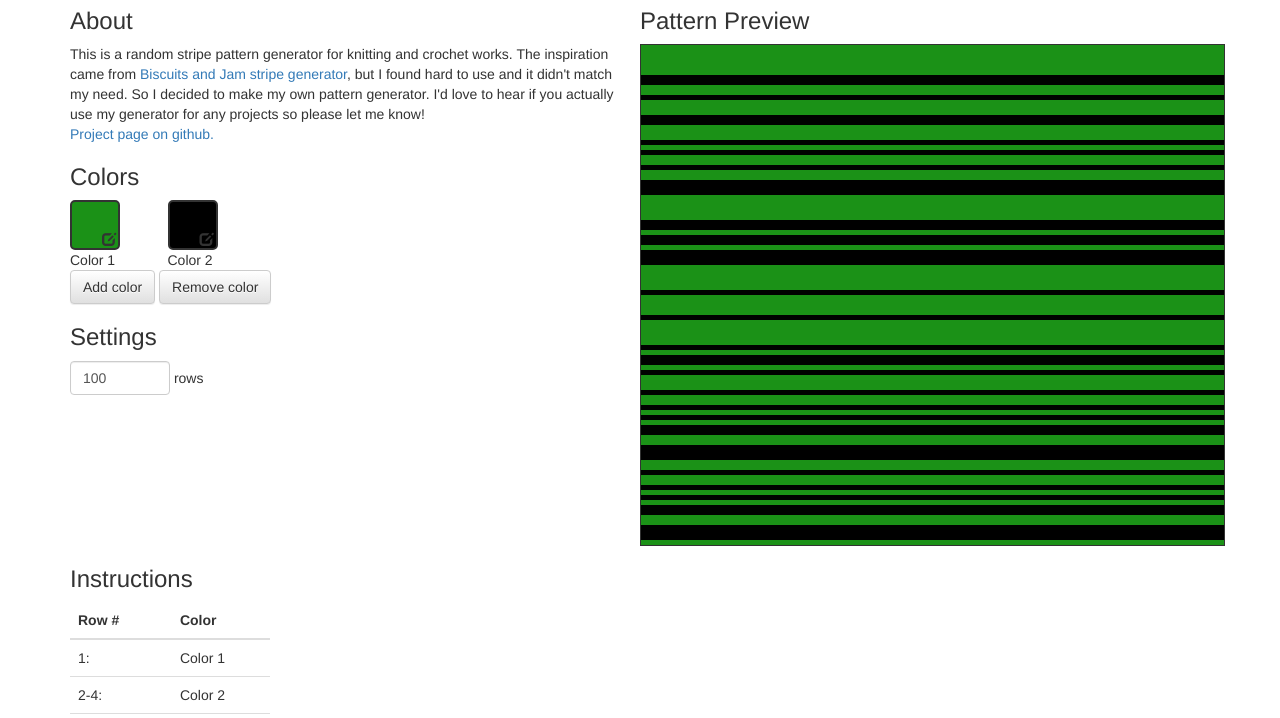
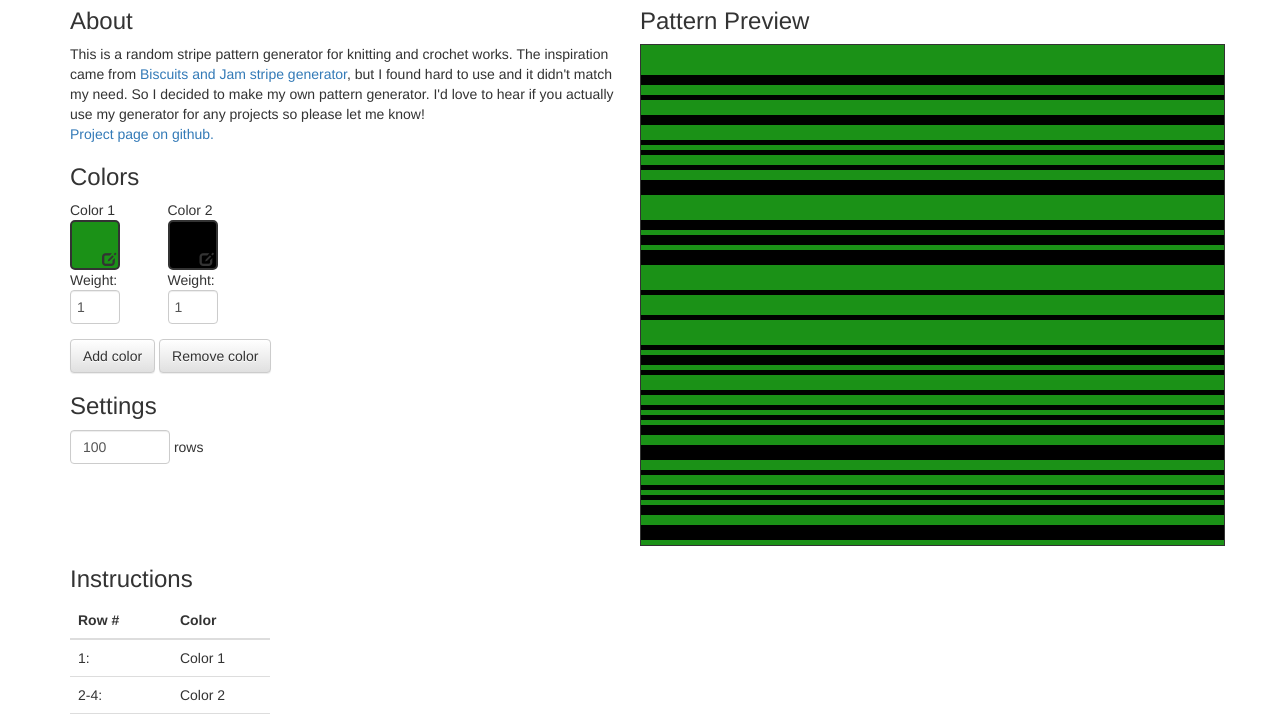
Before and after one commit to seirene/randomstripes, a plain HTML site: page index.html in a window 1280 px wide. Shown: the part 82-800 px from the top of the page. Drawn offline with nearby package versions, Linux system fonts and the light colour scheme.

Commit message:
Added inputs for weights

```diff
--- a/css/main.css
+++ b/css/main.css
@@ -6,6 +6,10 @@
 	text-align: right;
 	line-height:5.5em;
 	padding-right: 2px;
+}
+#pickers input{
+	width:50px;
+	padding: 0px 0px 0px 6px;
 }
 .colorrow {
 	width:100%;
--- a/index.html
+++ b/index.html
@@ -57,7 +57,7 @@
 
 	<h3 >Colors</h3>
 
-	<div class="row" id="pickers">
+	<div class="row form-group" id="pickers">
 	</div>
 	<button id="addColorButton" type="button" class="btn btn-default">
 	  Add color
@@ -95,6 +95,7 @@ $("document").ready(function(){
 		hiddenColors: [
 			{color:"b3e8dc", weight:1},
 			{color:"cf69cf", weight:1},
+			{color:"990099", weight:1},
 			{color:"ffffff", weight:1}
 		],
 		rows: [],
@@ -105,8 +106,9 @@ $("document").ready(function(){
 	function createColorPicker(i){
 		$('#pickers').append(
 			"<div class='col-xs-2 colorlabel'>" +
+			"Color "+ (i + 1) +
 				"<div id='picker"+i+"' class='colorpicker'><i class='glyphicon glyphicon-edit'></i> </div>" +
-			"Color "+ (i + 1) +
+			"Weight:<input id='weight"+i+"' class='form-control' type='number' maxlength='2' value='" + model.colors[i].weight + "'>" +
 			"</div>");
 		$('#picker' + i).colpick({
 			layout:'hex',
@@ -120,6 +122,10 @@ $("document").ready(function(){
 		}).keyup(function(){
 			$(this).colpickSetColor(this.value) ;})
 		$("#picker" + i).css('background-color', '#'+model.colors[i].color);
+		$("#weight" + i).change(function(){
+			model.colors[i].weight = $(this).val();
+			regenerate();
+		});
 	}
 
 	function generateRows(){
```
